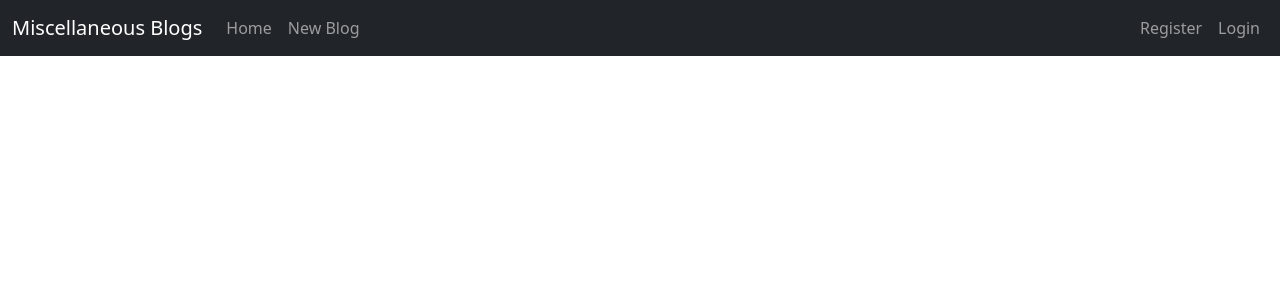
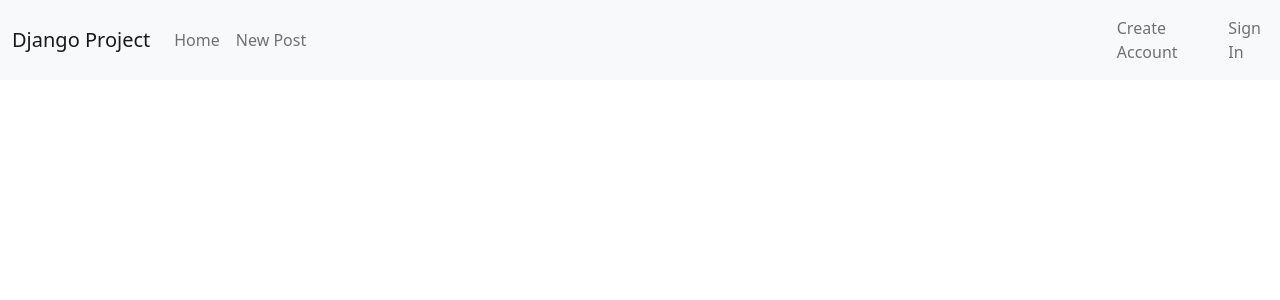
Before and after one commit to brianwarui/Django_Blog_App, a Django app: page / in a window 1280 px wide. Shown: the top 300 px of the page. Run offline with Django 4.2, Linux system fonts and the light colour scheme; data that the repository does not hold is empty.

Commit message:
main.html

```diff
--- a/blog/templates/blog/main.html
+++ b/blog/templates/blog/main.html
@@ -17,45 +17,34 @@
 	{% endif %}
 	 <!-- Navigation Bar -->
 
-   <nav class="navbar navbar-expand-lg navbar-dark bg-dark">
-    <div class="container-fluid">
-        <a class="navbar-brand" href="/">Miscellaneous Blogs</a>
-
-        <!-- Navbar Toggler for Small Screens -->
-        <button class="navbar-toggler" type="button" data-bs-toggle="collapse" data-bs-target="#navbarNav"
-            aria-controls="navbarNav" aria-expanded="false" aria-label="Toggle navigation">
+    <!-- Navigation Bar -->
+    <nav class="navbar navbar-expand-lg navbar-light bg-light">
+        <div class="container">
+            <a class="navbar-brand" href="/">Django Project </a>
+            <button class="navbar-toggler" type="button" data-bs-toggle="collapse" data-bs-target="#navbarNav" aria-controls="navbarNav" aria-expanded="false" aria-label="Toggle navigation">
                 <span class="navbar-toggler-icon"></span>
             </button>
-
-        <!-- Navbar Links -->
             <div class="collapse navbar-collapse" id="navbarNav">
-            <ul class="navbar-nav">
+                <ul class="navbar-nav ml-auto">
                     <li class="nav-item">
                         <a class="nav-link" href="/">Home</a>
                     </li>
                                 <li class="nav-item">
-                    <a class="nav-link" href="{% url 'post-create' %}">New Blog</a>
+                        <a class="nav-link" href="{% url 'post-create' %}">New Post</a>
                     </li>
-            </ul>
-
-            <ul class="navbar-nav ms-auto">
-                {% if user.is_authenticated %}
-                    <li class="nav-item">
-                        <a class="nav-link" href="{% url 'profile' %}">Profile</a>
-                    </li>
-                    <li class="nav-item">
-                        <a class="nav-link" href="{% url 'logout' %}">Logout</a>
-                    </li>
-                {% else %}
-                    <li class="nav-item">
-                        <a class="nav-link" href="{% url 'register' %}">Register</a>
-                    </li>
-                    <li class="nav-item">
-                        <a class="nav-link" href="{% url 'login' %}">Login</a>
-                    </li>
-                {% endif %}
+                    <!-- Add more menu items as needed -->
                 </ul>
             </div>
+        </div>
+            <!-- Navbar Right Side -->
+            <div class="navbar-nav">
+                {% if user.is_authenticated %}
+                    <a class="nav-link" href="{% url 'profile' %}">Profile</a>
+                    <a class="nav-link" href="{% url 'logout' %}"> Logout </a>
+                {% else %}
+                    <a class="nav-link" href="{% url 'register' %}"> Create Account </a>
+                    <a class="nav-link" href="{% url 'login' %}"> Sign In </a>
+                {% endif %}
         </div>
     </nav>
 
```
Lines whose indentation alone changed are shown as unchanged.
